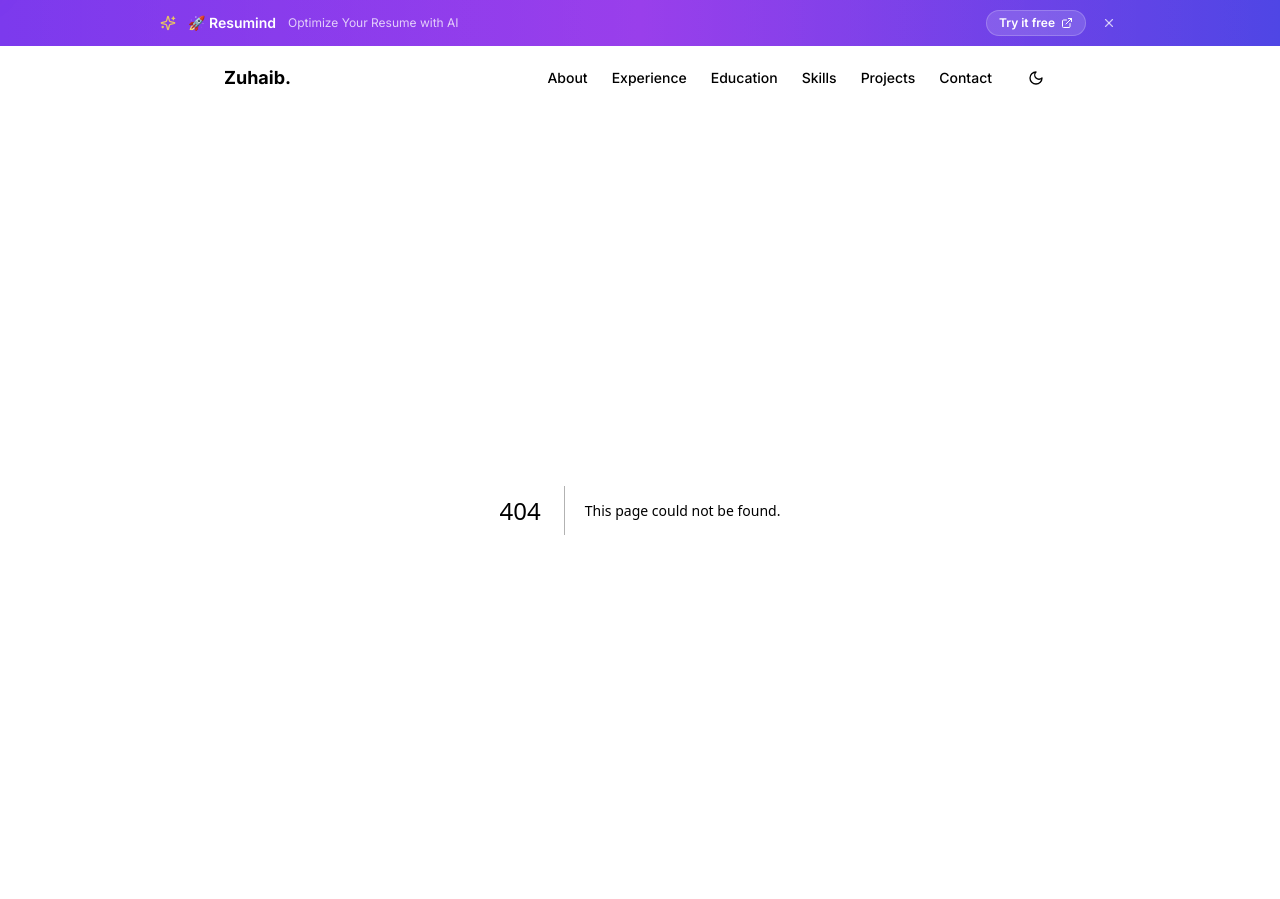
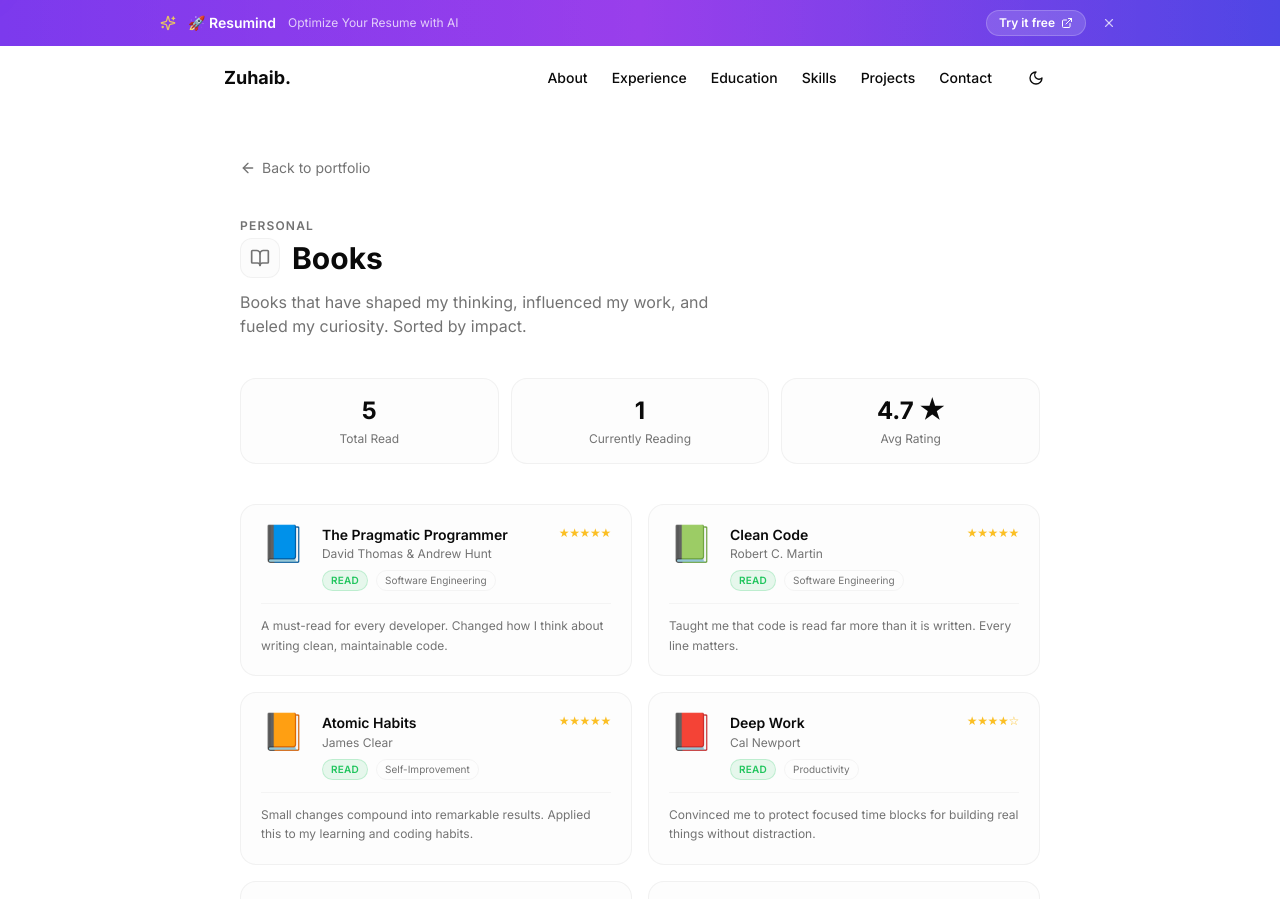
Before and after one commit to Zuhaib-dev/new-portfolio, a Next.js app: page /books in a window 1280 px wide. Before the commit this address had no page. Shown: the top 899 px of the page. Built offline with nearby package versions, Linux system fonts and the light colour scheme.

Commit message:
feat: Implement a new Books page, integrate it via a Personal Life component, and configure the sitemap.

```diff
--- /dev/null
+++ b/app/books/page.tsx
@@ -0,0 +1,183 @@
+import Link from "next/link";
+import { ArrowLeft, BookOpen } from "lucide-react";
+import type { Metadata } from "next";
+
+export const metadata: Metadata = {
+  title: "Books — Zuhaib Rashid",
+  description:
+    "Books that have shaped my thinking, influenced my work, and fueled my curiosity.",
+};
+
+const books = [
+  {
+    title: "The Pragmatic Programmer",
+    author: "David Thomas & Andrew Hunt",
+    cover: "📘",
+    genre: "Software Engineering",
+    status: "Read",
+    rating: 5,
+    note: "A must-read for every developer. Changed how I think about writing clean, maintainable code.",
+  },
+  {
+    title: "Clean Code",
+    author: "Robert C. Martin",
+    cover: "📗",
+    genre: "Software Engineering",
+    status: "Read",
+    rating: 5,
+    note: "Taught me that code is read far more than it is written. Every line matters.",
+  },
+  {
+    title: "Atomic Habits",
+    author: "James Clear",
+    cover: "📙",
+    genre: "Self-Improvement",
+    status: "Read",
+    rating: 5,
+    note: "Small changes compound into remarkable results. Applied this to my learning and coding habits.",
+  },
+  {
+    title: "Deep Work",
+    author: "Cal Newport",
+    cover: "📕",
+    genre: "Productivity",
+    status: "Read",
+    rating: 4,
+    note: "Convinced me to protect focused time blocks for building real things without distraction.",
+  },
+  {
+    title: "You Don't Know JS",
+    author: "Kyle Simpson",
+    cover: "📓",
+    genre: "JavaScript",
+    status: "Reading",
+    rating: 4,
+    note: "Goes deep into the JavaScript engine. Cleared up so many misconceptions I had about the language.",
+  },
+  {
+    title: "The Psychology of Money",
+    author: "Morgan Housel",
+    cover: "📒",
+    genre: "Finance",
+    status: "Read",
+    rating: 5,
+    note: "Money is more about behavior than knowledge. A short, powerful read.",
+  },
+];
+
+const statusColor: Record<string, string> = {
+  Read: "bg-green-500/10 text-green-500 border-green-500/20",
+  Reading: "bg-violet-500/10 text-violet-400 border-violet-500/20",
+  "Want to Read": "bg-muted text-muted-foreground border-border/50",
+};
+
+export default function BooksPage() {
+  return (
+    <main className="mx-auto max-w-5xl px-4 py-12">
+      {/* Back link */}
+      <Link
+        href="/"
+        className="inline-flex items-center gap-1.5 text-sm text-muted-foreground hover:text-foreground transition-colors mb-10"
+      >
+        <ArrowLeft className="h-4 w-4" />
+        Back to portfolio
+      </Link>
+
+      {/* Header */}
+      <div className="mb-10">
+        <p className="text-xs font-semibold uppercase tracking-widest text-muted-foreground mb-1">
+          Personal
+        </p>
+        <div className="flex items-center gap-3 mb-3">
+          <div className="flex h-10 w-10 items-center justify-center rounded-xl border border-border/50 bg-muted/30">
+            <BookOpen className="h-5 w-5 text-muted-foreground" />
+          </div>
+          <h1 className="text-3xl font-bold">Books</h1>
+        </div>
+        <p className="text-muted-foreground max-w-lg">
+          Books that have shaped my thinking, influenced my work, and fueled my
+          curiosity. Sorted by impact.
+        </p>
+      </div>
+
+      {/* Stats row */}
+      <div className="grid grid-cols-3 gap-3 mb-10">
+        {[
+          {
+            label: "Total Read",
+            value: books.filter((b) => b.status === "Read").length,
+          },
+          {
+            label: "Currently Reading",
+            value: books.filter((b) => b.status === "Reading").length,
+          },
+          {
+            label: "Avg Rating",
+            value:
+              (books.reduce((a, b) => a + b.rating, 0) / books.length).toFixed(
+                1,
+              ) + " ★",
+          },
+        ].map((s) => (
+          <div
+            key={s.label}
+            className="rounded-2xl border border-border/50 bg-muted/20 p-4 text-center"
+          >
+            <p className="text-2xl font-bold">{s.value}</p>
+            <p className="text-xs text-muted-foreground mt-1">{s.label}</p>
+          </div>
+        ))}
+      </div>
+
+      {/* Book grid */}
+      <div className="grid sm:grid-cols-2 gap-4">
+        {books.map((book) => (
+          <div
+            key={book.title}
+            className="rounded-2xl border border-border/50 bg-muted/20 p-5 flex flex-col gap-3 hover:bg-muted/30 transition-colors"
+          >
+            {/* Top row */}
+            <div className="flex items-start gap-4">
+              <div className="text-4xl leading-none select-none">
+                {book.cover}
+              </div>
+              <div className="flex-1 min-w-0">
+                <p className="font-semibold text-sm leading-snug">
+                  {book.title}
+                </p>
+                <p className="text-xs text-muted-foreground mt-0.5">
+                  {book.author}
+                </p>
+                <div className="flex items-center gap-2 mt-2 flex-wrap">
+                  <span
+                    className={`text-[10px] font-semibold uppercase tracking-wide border rounded-full px-2 py-0.5 ${statusColor[book.status]}`}
+                  >
+                    {book.status}
+                  </span>
+                  <span className="text-[10px] text-muted-foreground border border-border/40 rounded-full px-2 py-0.5">
+                    {book.genre}
+                  </span>
+                </div>
+              </div>
+              {/* Stars */}
+              <div className="shrink-0 text-xs text-amber-400 tracking-tight">
+                {"★".repeat(book.rating)}
+                {"☆".repeat(5 - book.rating)}
+              </div>
+            </div>
+
+            {/* Note */}
+            <p className="text-xs text-muted-foreground leading-relaxed border-t border-border/40 pt-3">
+              {book.note}
+            </p>
+          </div>
+        ))}
+      </div>
+
+      {/* Footer note */}
+      <p className="text-center text-xs text-muted-foreground mt-12">
+        More books being added as I read them.
+      </p>
+    </main>
+  );
+}
--- a/app/page.tsx
+++ b/app/page.tsx
@@ -7,6 +7,7 @@ import GithubStats from "@/components/github-stats";
 import DailyQuote from "@/components/daily-quote";
 import Contact from "@/components/contact";
 import VisitorCounter from "@/components/visitor-counter";
+import PersonalLife from "@/components/personal-life";
 
 export default function Home() {
   return (
@@ -20,6 +21,7 @@ export default function Home() {
       <DailyQuote />
       <VisitorCounter />
       <Contact />
+      <PersonalLife />
     </div>
   );
 }
--- a/app/sitemap.ts
+++ b/app/sitemap.ts
@@ -17,5 +17,11 @@ export default function sitemap(): MetadataRoute.Sitemap {
       changeFrequency: "monthly",
       priority: 0.9,
     },
+    {
+      url: `${baseUrl}/books`,
+      lastModified: now,
+      changeFrequency: "monthly",
+      priority: 0.7,
+    },
   ];
 }
--- /dev/null
+++ b/components/personal-life.tsx
@@ -0,0 +1,93 @@
+"use client";
+
+import { motion } from "framer-motion";
+import { BookOpen, Clapperboard, ArrowRight } from "lucide-react";
+import Link from "next/link";
+
+const items = [
+  {
+    icon: BookOpen,
+    title: "Books",
+    description: "Books that have influenced my thinking and growth.",
+    href: "/books",
+    available: true,
+  },
+  {
+    icon: Clapperboard,
+    title: "Movies",
+    description: "Movies and shows that have inspired and entertained me.",
+    href: null,
+    available: false,
+  },
+];
+
+export default function PersonalLife() {
+  return (
+    <section id="personal-life" className="py-10">
+      <motion.div
+        initial={{ opacity: 0, y: 20 }}
+        whileInView={{ opacity: 1, y: 0 }}
+        viewport={{ once: true }}
+        transition={{ duration: 0.5 }}
+      >
+        {/* Header */}
+        <p className="text-xs font-semibold uppercase tracking-widest text-muted-foreground mb-1">
+          Personal
+        </p>
+        <h2 className="text-3xl font-bold mb-8">Life</h2>
+
+        {/* Rows */}
+        <div className="space-y-3">
+          {items.map((item, i) => {
+            const Icon = item.icon;
+
+            const inner = (
+              <motion.div
+                initial={{ opacity: 0, y: 12 }}
+                whileInView={{ opacity: 1, y: 0 }}
+                viewport={{ once: true }}
+                transition={{ duration: 0.4, delay: i * 0.1 }}
+                whileHover={item.available ? { x: 4 } : {}}
+                className={`flex items-center gap-4 rounded-2xl border border-border/50 bg-muted/20 px-5 py-4 transition-colors ${
+                  item.available
+                    ? "hover:bg-muted/40 cursor-pointer"
+                    : "opacity-60 cursor-default"
+                }`}
+              >
+                {/* Icon box */}
+                <div className="flex h-10 w-10 shrink-0 items-center justify-center rounded-xl border border-border/50 bg-background/60">
+                  <Icon className="h-5 w-5 text-muted-foreground" />
+                </div>
+
+                {/* Text */}
+                <div className="flex-1 min-w-0">
+                  <p className="font-semibold text-sm">{item.title}</p>
+                  <p className="text-xs text-muted-foreground mt-0.5">
+                    {item.description}
+                  </p>
+                </div>
+
+                {/* Arrow or coming soon */}
+                {item.available ? (
+                  <ArrowRight className="h-4 w-4 text-muted-foreground shrink-0" />
+                ) : (
+                  <span className="text-xs text-muted-foreground shrink-0 border border-border/50 rounded-full px-2 py-0.5">
+                    Soon
+                  </span>
+                )}
+              </motion.div>
+            );
+
+            return item.available ? (
+              <Link key={item.title} href={item.href!}>
+                {inner}
+              </Link>
+            ) : (
+              <div key={item.title}>{inner}</div>
+            );
+          })}
+        </div>
+      </motion.div>
+    </section>
+  );
+}
```
